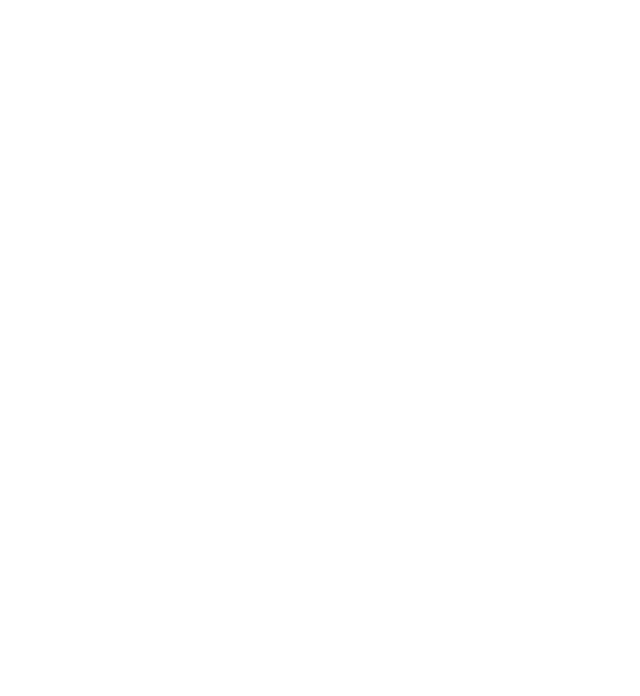
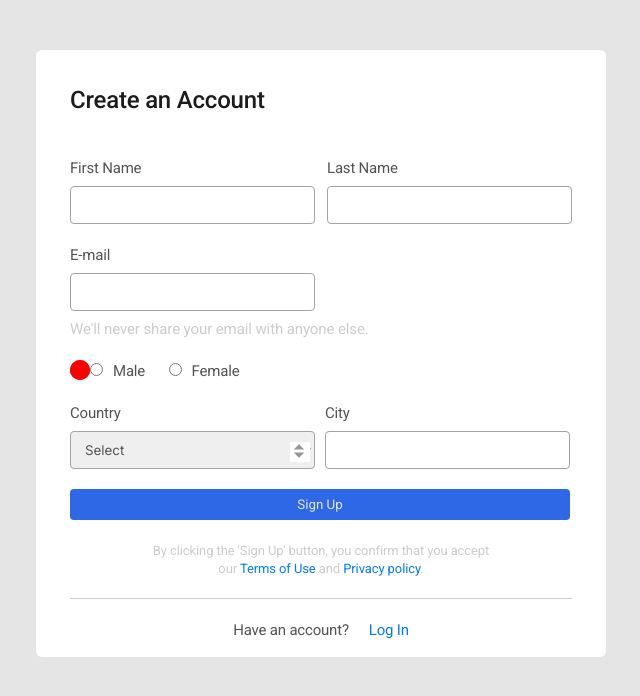
Before and after one commit to Maryna-smile/svg-form, a plain HTML site: page form.html in a window 1280 px wide. Shown: the whole page, without its empty margins (319-959 px from the left). Drawn offline with Linux system fonts and the light colour scheme.

Commit message:
sterted with form

```diff
--- a/form.html
+++ b/form.html
@@ -1,16 +1,98 @@
 <!DOCTYPE html>
 <html lang="en">
-<head>
-  <meta charset="UTF-8">
-  <meta http-equiv="X-UA-Compatible" content="IE=edge">
-  <meta name="viewport" content="width=device-width, initial-scale=1.0">
-  <title>form</title>
+  <head>
+    <meta charset="UTF-8" />
+    <meta http-equiv="X-UA-Compatible" content="IE=edge" />
+    <meta name="viewport" content="width=device-width, initial-scale=1.0" />
+    <title>form</title>
+    <link rel="preconnect" href="https://fonts.googleapis.com" />
+    <link rel="preconnect" href="https://fonts.gstatic.com" crossorigin />
+    <link
+      href="https://fonts.googleapis.com/css2?family=Inter:wght@400;600&family=Roboto:wght@400;500&display=swap"
+      rel="stylesheet"
+    />
+    <link rel="stylesheet" href="./styles/normalize.css" />
+    <link rel="stylesheet" href="./styles/form.css" />
+    <link rel="icon" href="./images/favicon-form.ico" />
+  </head>
 
-  <link rel="stylesheet" href="./styles/normalize.css">
-  <link rel="stylesheet" href="./styles/form.css">
-  <link rel="icon" href="./images/favicon-form.ico">
-</head>
-<body>
+  <body>
+    <form class="form">
+      <h1 class="form__title">Create an Account</h1>
+      <div class="form__name-wrapper">
+        <label class="form__label"
+          >First Name
+          <input class="input" type="text" />
+        </label>
+        <label class="form__label"
+          >Last Name
+          <input class="input" type="text" />
+        </label>
+      </div>
+      <label class="form__label form__label-mail"
+        >E-mail
+        <input class="input" type="email" />
+        <p class="form__tips">We'll never share your email with anyone else.</p>
+      </label>
 
-</body>
+
+
+
+
+
+      <div class="radio-wrapper">
+        <span class="custom-radio">  </span>
+
+          <label class="male-label male-label-custom" for="male">   <input class="input-radio" type="radio" name="male" value="Male" />Male</label>
+          <span class="custom-radio">  </span>
+
+        <label  for="female">  <input class="input-radio" type="radio" name="male" value="Female" />Female</label>
+      </div>
+
+
+    <div class="adress-wrapper">
+      <div class="select-wrapper">
+        <label class="form__label"
+        >Country
+        <select class="input select" name="Country">
+              <option value="">Select</option>
+          <option value="value1">Austria</option>
+          <option value="value2">Bulgaria</option>
+          <option value="value3">Croatia</option>
+          <option value="value4">Czech Republic</option>
+          <option value="value5">Hungary</option>
+          <option value="value6">France</option>
+          <option value="value7">Germany</option>
+          <option value="value8">Poland</option>
+          <option value="value9">Ukraine</option>
+          <option value="value10 "></option>
+        </select>
+        <div class="custom-select">
+          <svg width="18" height="18" viewBox="0 0 18 18" fill="none" xmlns="http://www.w3.org/2000/svg">
+            <path fill-rule="evenodd" clip-rule="evenodd" d="M9 2.25L3.75 7.5H14.25L9 2.25ZM9 15.75L3.75 10.5H14.25L9 15.75Z" fill="#969696"/>
+            </svg>
+        </div>
+      </label>
+      </div>
+      <label class="form__label"
+        >City
+        <input class="input" type="text" />
+      </label>
+    </div>
+      <button class="form__button" type="submit">Sign Up</button>
+      <p class="form__tips-bottom">
+        By clicking the 'Sign Up' button, you confirm that you accept our
+        <a class="form__link" href="./pages/terms-of-use.html" target="_blank"
+          >Terms of Use</a
+        >
+        and
+        <a class="form__link" href="./pages/privacy-policy.html" target="_blank"
+          >Privacy policy</a
+        >.
+      </p>
+       <p class="form__text">
+        Have an account? <span class="form__text--blue">Log In</span>
+      </p>
+    </form>
+  </body>
 </html>
--- a/styles/form.css
+++ b/styles/form.css
@@ -0,0 +1,160 @@
+body {
+  font-family: "Roboto", sans-serif;
+  font-style: normal;
+  font-weight: 400;
+  font-size: 15px;
+  line-height: 1.47;
+  letter-spacing: -0.2px;
+  color: #545454;
+  background: #e5e5e5;
+}
+
+.form {
+  background: #ffffff;
+  border-radius: 6px;
+  margin: 50px auto;
+  width: 570px;
+  padding-top: 35px;
+  padding-bottom: 16px;
+  padding-left: 34px;
+  padding-right: 34px;
+}
+
+.form__title {
+  font-weight: 500;
+  font-size: 24px;
+  line-height: 1.33;
+  color: #1c1c1c;
+  margin-bottom: 20px;
+}
+
+.form__name-wrapper {
+  display: flex;
+  gap: 12px;
+  margin-bottom: 20px;
+}
+
+.form__label {
+  display: flex;
+  flex-direction: column;
+  margin-top: 20px;
+}
+/* ??????????????????
+.form__label-mail {
+  width: 500px;
+} */
+
+.input-radio {
+  /* opacity: 0; */
+  margin-right: 10px;
+}
+
+.radio-wrapper {
+  position: relative;
+}
+
+.custom-radio {
+  position: absolute;
+  width: 20px;
+  height: 20px;
+  border-radius: 50%;
+  top: 0;
+  left: 0;
+
+  border-color: #e5e5e5;
+  background-color: red;
+}
+
+.input {
+  width: 245px;
+  height: 38px;
+  padding: 4px 10px;
+  margin-top: 7px;
+  color: #545454;
+  font-family: "Inter";
+  border: 1px solid #a5a3a3;
+  border-radius: 4px;
+}
+
+.input:nth-child(3) {
+  width: 100%;
+}
+
+.input:hover,
+.input:focus,
+.input:active {
+  border: 1px solid #38a3eb;
+}
+
+.form__tips {
+  margin-top: 7px;
+  margin-bottom: 20px;
+  letter-spacing: -0.1px;
+  color: #cfcbcb;
+}
+
+.male-label {
+  margin-right: 20px;
+}
+
+.male-label-custom {
+  margin-left: 20px;
+}
+
+.select-wrapper {
+  position: relative;
+}
+
+.adress-wrapper {
+  display: flex;
+  gap: 10px;
+}
+
+.custom-select {
+  position: absolute;
+  top: 60px;
+  left: 220px;
+  background-color: #fff;
+  width: 20px;
+  height: 20px;
+}
+
+.form__button {
+  width: 500px;
+  background-color: #2e68e6;
+  border-radius: 4px;
+  color: #e5e5e5;
+  padding: 8px;
+  text-align: center;
+  margin-top: 20px;
+}
+
+.form__tips-bottom {
+  display: block;
+  margin: 0 auto;
+  margin-top: 22px;
+  font-size: 13px;
+  line-height: 1.38;
+  text-align: center;
+  letter-spacing: -0.1px;
+  color: #cfcbcb;
+  padding-bottom: 20px;
+  padding-left: 80px;
+  padding-right: 80px;
+  border-bottom: 1px solid #cfcbcb;
+}
+
+.form__link {
+  color: #007bff;
+}
+
+.form__text {
+  display: flex;
+  justify-content: center;
+  gap: 20px;
+  margin-top: 20px;
+}
+
+.form__text--blue {
+  color: #007bff;
+}
```
Also changed, not shown: pages/privacy-policy.html (added, +34 -0 lines), pages/terms-of-use.html (added, +34 -0 lines), styles/privacy-policy.css (added, +16 -0 lines), styles/terms-of-use.css (added, +22 -0 lines), pages/arrow-double.svg (added).
